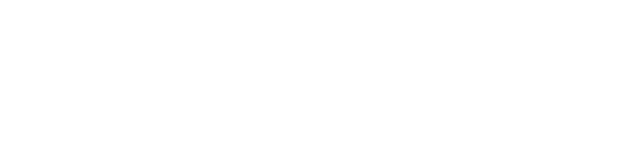
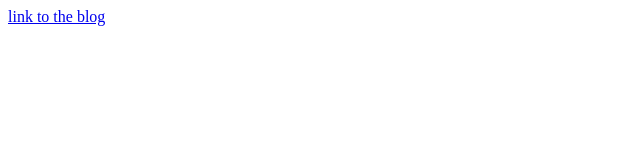
Before and after one commit to StudioZut/demo-repo, a plain HTML site: page index.html in a window 1280 px wide. Shown: the whole page, without its empty margins (0-640 px from the left). Drawn offline with Linux system fonts and the light colour scheme.

Commit message:
add link to blog

```diff
--- a/index.html
+++ b/index.html
@@ -2,6 +2,6 @@
 <head>
 </head>
 <body>
-
+  <a href="blog.html">link to the blog</a>
 </body>
 </html>
```
